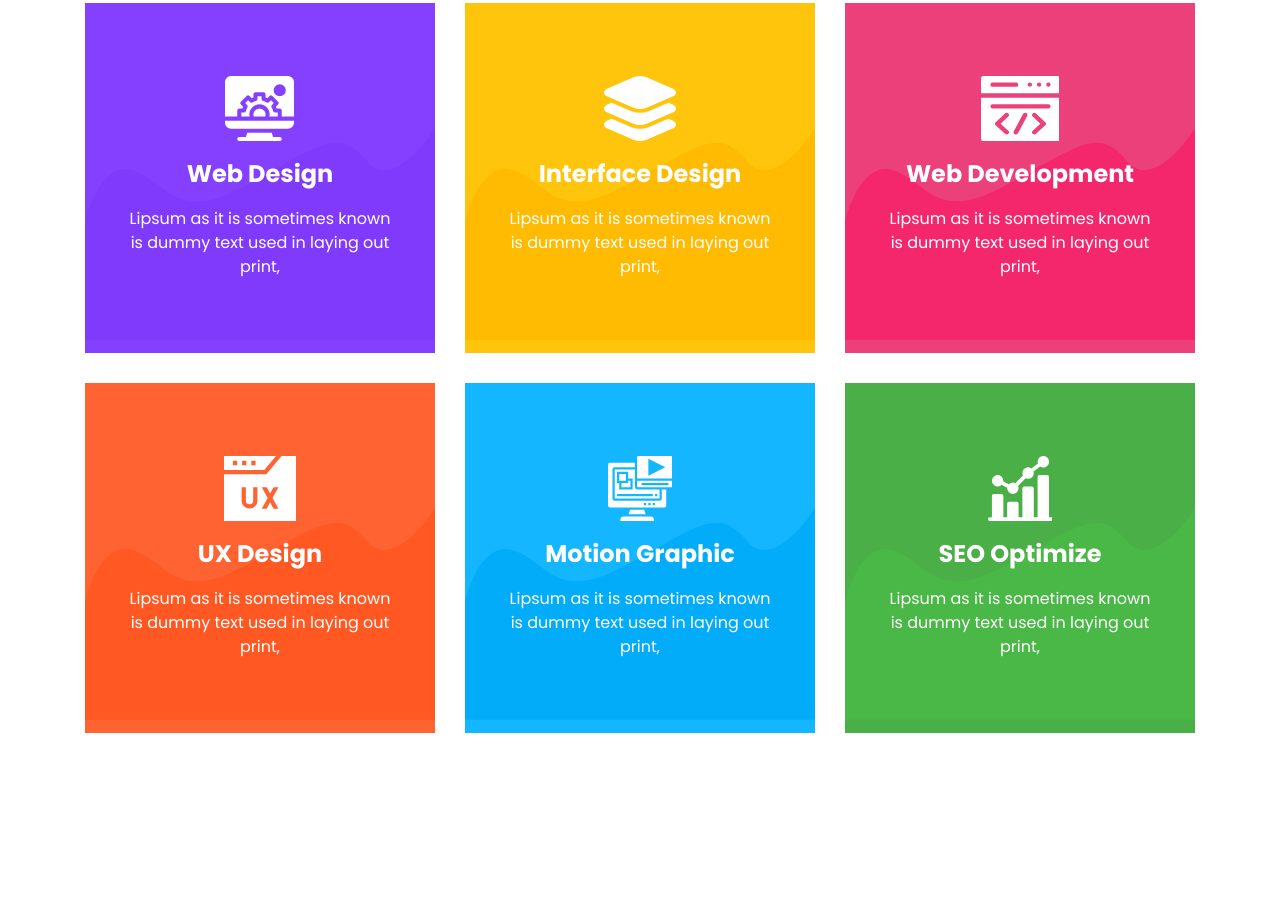
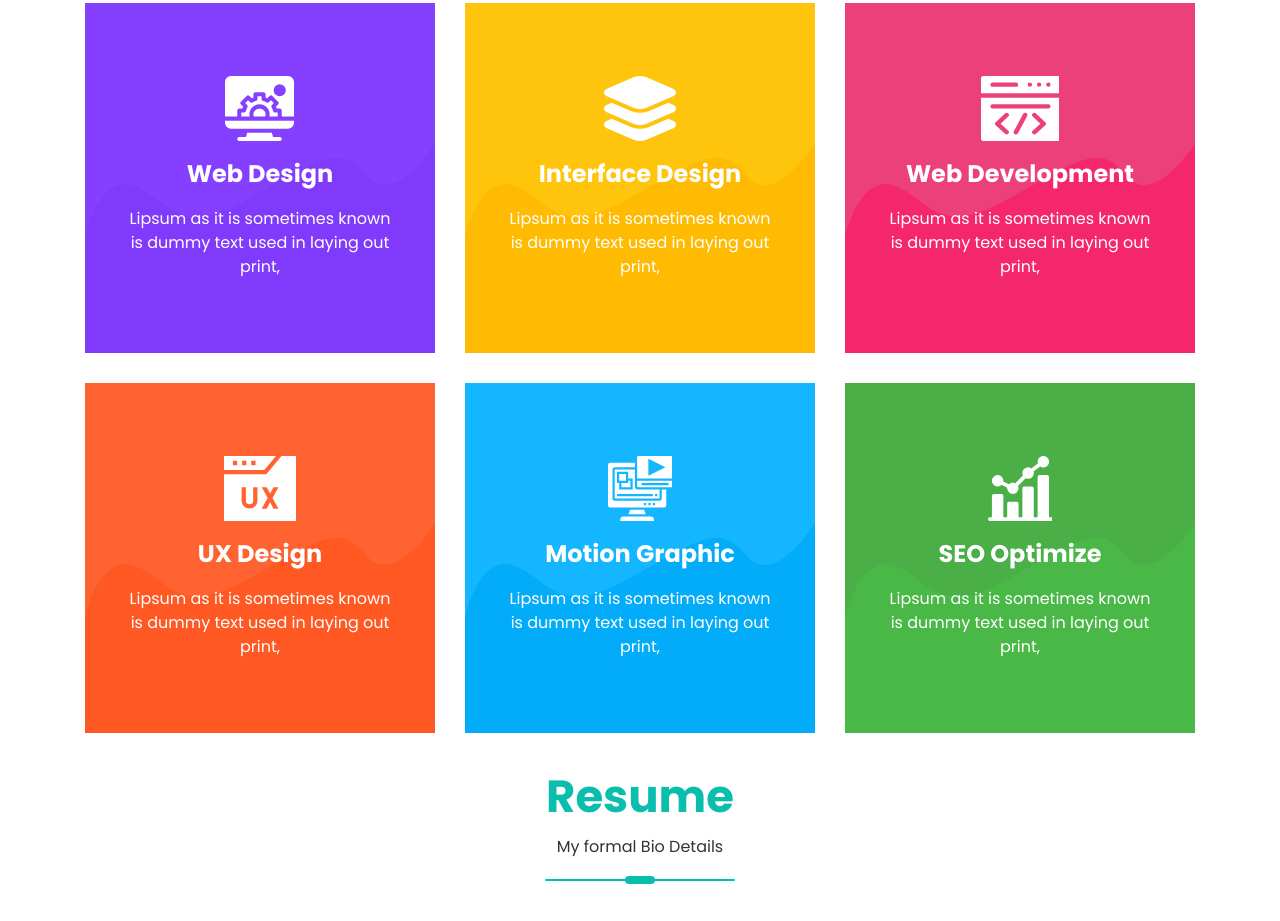
Before and after one commit to ferii1993/site2, a plain HTML site: page index.html in a window 1280 px wide. Shown: the part 2052-2973 px from the top of the page. Before the commit the page ends 2815 px from the top, so only its background shows below. Drawn offline with Linux system fonts and the light colour scheme.

Commit message:
adding resume section and changing some css code about services section

```diff
--- a/index.html
+++ b/index.html
@@ -173,6 +173,14 @@
                 </div>
             </div>
         </section>
+        <section class="Resume">
+            <div class="container">
+                <div class ="section-heade">
+                    <h3 class="section-heade__title">Resume</h3>
+                    <p class="section-heade__caption">My formal Bio Details</p>
+                    <span class="section-heade__line"></span>
+                </div>
+        </section>
     </main>
 
 
--- a/styles/app.css
+++ b/styles/app.css
@@ -427,7 +427,10 @@ body{
     flex-direction: column;
     justify-content: center;
     align-items: center;
-    padding: 0 4rem
+    padding: 0 4rem;
+    background-repeat: no-repeat;
+    background-position: center 12.5rem;
+    background-size: contain;
 }
 
 .service__icon{
@@ -453,51 +456,36 @@ body{
 .service--purple{
     background-color: #8540FF;
     background-image: url(../images/shapes/service-shape-purple.svg);
-    background-repeat: no-repeat;
-    background-position: center 12.5rem;
-    background-size: contain;
+
 }
 
 .service--yellow{
     background-color: #FFC50C;
     background-image: url(../images/shapes/service-shape-yellow.svg);
-    background-repeat: no-repeat;
-    background-position: center 12.5rem;
-    background-size: contain;
 }
 
 .service--pink{
     background-color: #EC407A;
     background-image: url(../images/shapes/service-shape-pink.svg);
-    background-repeat: no-repeat;
-    background-position: center 12.5rem;
-    background-size: contain;
 }
 
 .service--orange{
     background-color: #FF6331;
     background-image: url(../images/shapes/service-shape-orange.svg);
-    background-repeat: no-repeat;
-    background-position: center 12.5rem;
-    background-size: contain;
 }
 
 .service--blue{
     background-color: #13B6FF;
     background-image: url(../images/shapes/service-shape-blue.svg);
-    background-repeat: no-repeat;
-    background-position: center 12.5rem;
-    background-size: contain;
 }
 
 .service--green{
     background-color: #49AF46;
     background-image: url(../images/shapes/service-shape-green.svg);
-
 }
 
 .service--shape{
     background-repeat: no-repeat;
-    background-position: center 12.5rem;
+    background-position: center 14rem;
     background-size: contain;
 }
--- a/styles/responsive.css
+++ b/styles/responsive.css
@@ -31,6 +31,9 @@
    .service__title{
     font-size: 2rem;
    }
+   .service--shape{
+    background-position: center 13rem;
+    }
 }
 
 @media screen and (max-width: 992px){
@@ -122,7 +125,6 @@
         height: 24rem;
        }
     .service--shape{
-        background-repeat: no-repeat;
         background-position: center 8rem;
         background-size: cover;
     }
```
